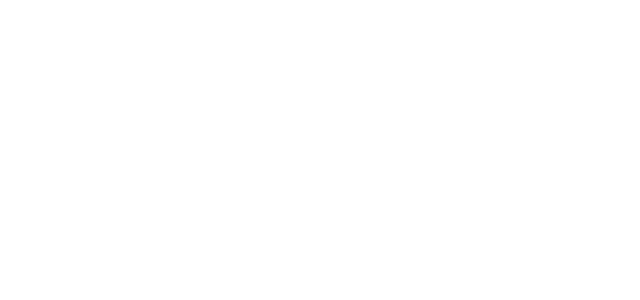
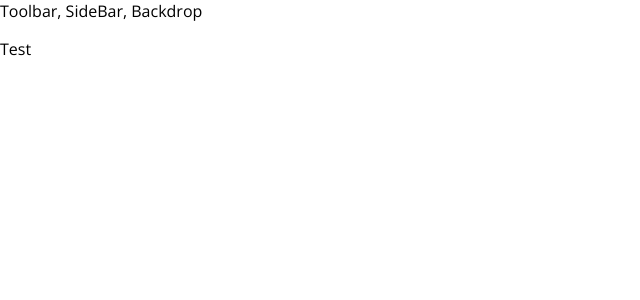
Before and after one commit to dayanapanova/burger-builder, a React app: page / in a window 1280 px wide. Shown: the top 300 px of the page, without its empty margins (0-640 px from the left). Built offline with nearby package versions, Linux system fonts and the light colour scheme.

Commit message:
adding an auxilliary HOC component to wrap out layout and adding google font to index.css

```diff
--- a/src/App.js
+++ b/src/App.js
@@ -1,10 +1,13 @@
 import React, { Component } from 'react';
+import Layout from './components/Layout/Layout'
 
 class App extends Component {
   render() {
     return (
       <div >
-
+        <Layout>
+          <p>Test</p>
+        </Layout>
       </div>
     );
   }
--- /dev/null
+++ b/src/components/Layout/Layout.js
@@ -0,0 +1,11 @@
+import React from 'react';
+import Auxilliary from '../../hoc/Auxilliary'
+
+const layout = (props) => (
+    <Auxilliary>
+        <div>Toolbar, SideBar, Backdrop</div>
+        <main>{props.children}</main>
+    </Auxilliary>
+);
+
+export default layout;
--- /dev/null
+++ b/src/hoc/Auxilliary.js
@@ -0,0 +1,3 @@
+const aux = (props) => (props.children);
+
+export default aux;
--- a/src/index.css
+++ b/src/index.css
@@ -1,5 +1,5 @@
 body {
   margin: 0;
   padding: 0;
-  font-family: sans-serif;
+  font-family: "Open Sans", sans-serif;
 }
```
